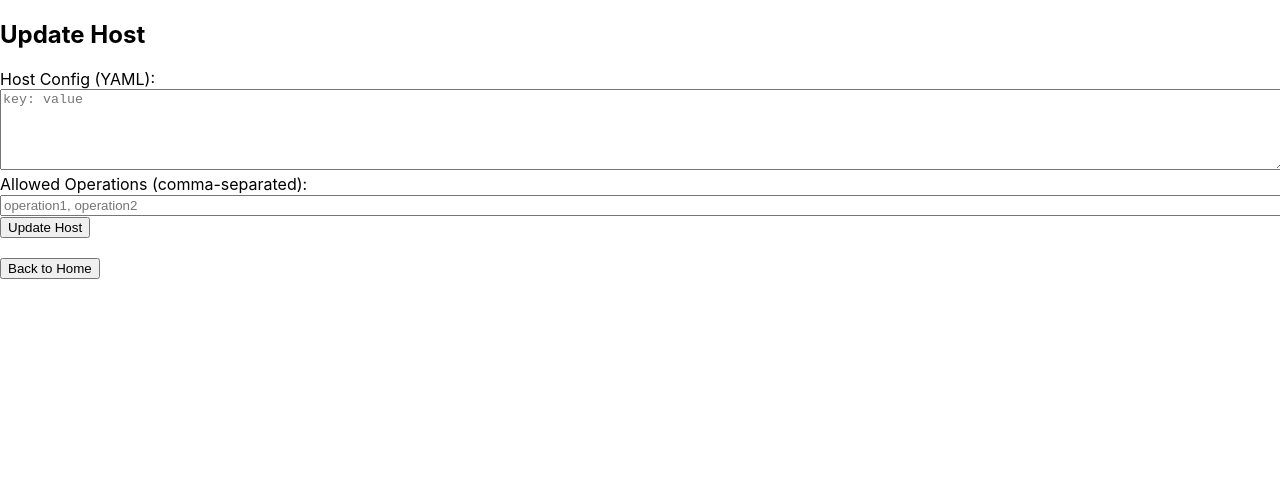
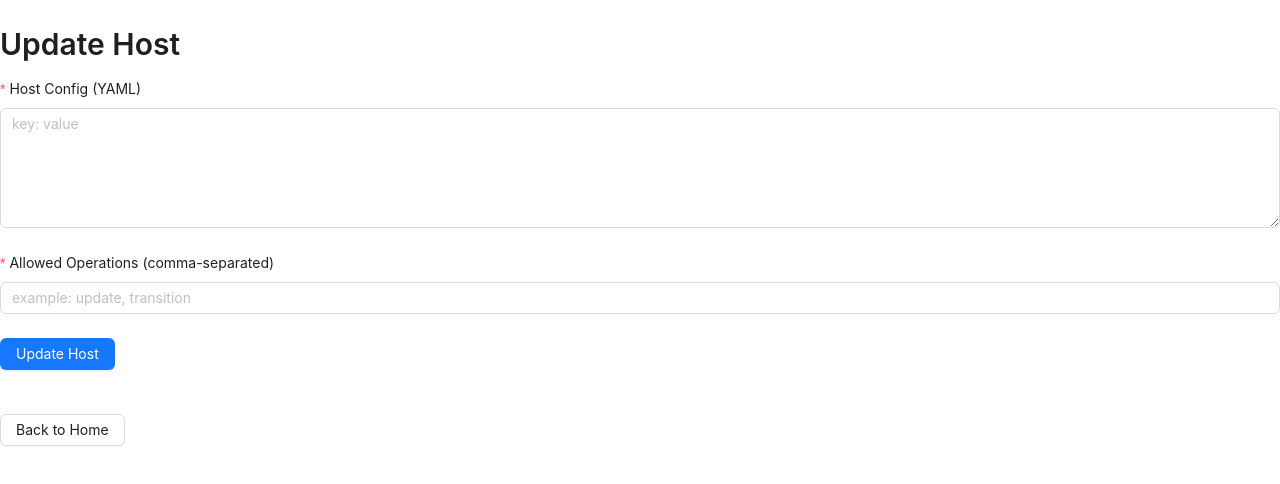
Before and after one commit to ndubchak/poseidon, a React (Create React App) app in the folder poseidon-app/: page /update-host in a window 1280 px wide. Shown: the top 484 px of the page. Built offline with nearby package versions, Linux system fonts and the light colour scheme.

Commit message:
We have some UI!

```diff
--- a/poseidon-app/package.json
+++ b/poseidon-app/package.json
@@ -6,6 +6,7 @@
     "@testing-library/jest-dom": "^5.14.1",
     "@testing-library/react": "^13.0.0",
     "@testing-library/user-event": "^13.2.1",
+    "antd": "^5.18.1",
     "google-protobuf": "^3.21.2",
     "grpc-web": "^1.5.0",
     "react": "^18.3.1",
--- a/poseidon-app/src/components/HomePage.js
+++ b/poseidon-app/src/components/HomePage.js
@@ -1,5 +1,10 @@
 import React from 'react';
 import { useNavigate } from 'react-router-dom';
+import { Button, Typography, Layout } from 'antd';
+import { Content } from 'antd/lib/layout/layout';
+
+const { Header, Footer } = Layout;
+const { Title } = Typography;
 
 const HomePage = () => {
   const navigate = useNavigate();
@@ -13,15 +18,27 @@ const HomePage = () => {
   };
 
   return (
-    <div className="landing-container">
-      <h1>Welcome to Poseidon App</h1>
-      <button className="btn-primary" onClick={handleGetHostStatusClick}>
-        Get Host Status
-      </button>
-      <button className="btn-secondary" onClick={handleUpdateHostClick}>
-        Update Host
-      </button>
-    </div>
+    <Layout style={{ minHeight: '100vh' }}>
+      <Header style={{ background: '#001529', padding: '0 20px' }}>
+        <Title level={3} style={{ color: 'white', margin: 0 }}>
+          Poseidon
+        </Title>
+      </Header>
+      <Content style={{ padding: '50px', display: 'flex', justifyContent: 'center', alignItems: 'center' }}>
+        <div style={{ textAlign: 'center' }}>
+          <Title level={2}>Trident Host Management</Title>
+          <Button type="primary" size="large" onClick={handleGetHostStatusClick} style={{ margin: '10px' }}>
+            Get Host Status
+          </Button>
+          <Button type="default" size="large" onClick={handleUpdateHostClick} style={{ margin: '10px' }}>
+            Update Host
+          </Button>
+        </div>
+      </Content>
+      <Footer style={{ textAlign: 'center' }}>
+        Trident Host Management ©2024 Created by Your Company
+      </Footer>
+    </Layout>
   );
 };
 
--- a/poseidon-app/src/components/HostStatusPage.js
+++ b/poseidon-app/src/components/HostStatusPage.js
@@ -2,6 +2,9 @@ import React, { useState, useEffect } from 'react';
 import { useNavigate, useLocation } from 'react-router-dom';
 import axios from 'axios';
 import yaml from 'js-yaml';
+import { Button, Typography, Alert } from 'antd';
+
+const { Title, Paragraph } = Typography;
 
 const HostStatusPage = () => {
   const [hostStatus, setHostStatus] = useState('');
@@ -35,10 +38,12 @@ const HostStatusPage = () => {
 
   return (
     <div>
-      <h1>Host Status</h1>
-      {error && <div style={{ color: 'red' }}>{error}</div>}
-      <button onClick={handleBackClick} style={{ marginTop: '20px' }}>Back to Home</button>
-      <pre>{hostStatus}</pre> {/* Display YAML */}
+      <Title level={2}>Host Status</Title>
+      {error && <Alert message="Error" description={error} type="error" showIcon />}
+      <Button type="primary" onClick={handleBackClick} style={{ marginTop: '20px' }}>Back to Home</Button>
+      <Paragraph>
+        <pre style={{ whiteSpace: 'pre-wrap' }}>{hostStatus}</pre> {/* Display YAML */}
+      </Paragraph>
     </div>
   );
 };
--- a/poseidon-app/src/components/UpdateHostPage.js
+++ b/poseidon-app/src/components/UpdateHostPage.js
@@ -2,23 +2,28 @@ import React, { useState } from 'react';
 import { useNavigate } from 'react-router-dom';
 import axios from 'axios';
 import yaml from 'js-yaml';
+import { Form, Input, Button, Typography, message } from 'antd';
+
+const { TextArea } = Input;
+
+const { Title } = Typography;
 
 const UpdateHostPage = () => {
-  const [hostConfig, setHostConfig] = useState('');
-  const [allowedOperations, setAllowedOperations] = useState('');
   const [updateError, setUpdateError] = useState(null);
   const navigate = useNavigate();
 
-  const handleSubmit = async (event) => {
-    event.preventDefault();
+  const handleSubmit = async (values) => {
     setUpdateError(null);
+    const { hostConfig, allowedOperations } = values;
 
     let parsedHostConfig;
     let parsedAllowedOperations;
 
     try {
       parsedHostConfig = yaml.load(hostConfig);
-      parsedAllowedOperations = yaml.load(allowedOperations);
+      parsedAllowedOperations = allowedOperations
+        .split(',')
+        .map(op => op.trim());
     } catch (error) {
       setUpdateError('Invalid YAML input: ' + error.message);
       return;
@@ -43,35 +48,42 @@ const UpdateHostPage = () => {
 
   return (
     <div>
-      <h2>Update Host</h2>
-      <form onSubmit={handleSubmit}>
-        <div>
-          <label htmlFor="hostConfig">Host Config (YAML):</label>
-          <textarea
-            id="hostConfig"
-            value={hostConfig}
-            onChange={(e) => setHostConfig(e.target.value)}
+      <Title level={2}>Update Host</Title>
+      <Form
+        layout="vertical"
+        onFinish={handleSubmit}
+      >
+        <Form.Item
+          label="Host Config (YAML)"
+          name="hostConfig"
+          rules={[{ required: true, message: 'Please input the host configuration in YAML format!' }]}
+        >
+          <TextArea
+            rows={5}
             placeholder="key: value"
-            rows={5}
             style={{ width: '100%' }}
           />
-        </div>
-        <div>
-          <label htmlFor="allowedOperations">Allowed Operations (comma-separated):</label>
-          <input
-            type="text"
-            id="allowedOperations"
-            value={allowedOperations}
-            onChange={(e) => setAllowedOperations(e.target.value)}
-            placeholder="operation1, operation2"
+        </Form.Item>
+        <Form.Item
+          label="Allowed Operations (comma-separated)"
+          name="allowedOperations"
+          rules={[{ required: true, message: 'Please input the allowed operations!' }]}
+        >
+          <Input
+            placeholder="example: update, transition"
             style={{ width: '100%' }}
           />
-        </div>
-        <button type="submit">Update Host</button>
-      </form>
-
+        </Form.Item>
+        <Form.Item>
+          <Button type="primary" htmlType="submit">
+            Update Host
+          </Button>
+        </Form.Item>
+      </Form>
       {updateError && <div style={{ color: 'red' }}>{updateError}</div>}
-      <button onClick={handleBackClick} style={{ marginTop: '20px' }}>Back to Home</button>
+      <Button onClick={handleBackClick} style={{ marginTop: '20px' }}>
+        Back to Home
+      </Button>
     </div>
   );
 };
--- a/poseidon-app/src/components/UpdatingHostPage.js
+++ b/poseidon-app/src/components/UpdatingHostPage.js
@@ -1,6 +1,9 @@
 import React, { useEffect } from 'react';
 import { useNavigate } from 'react-router-dom';
 import axios from 'axios';
+import { Spin, Typography } from "antd";
+
+const { Title } = Typography;
 
 const UpdatingHostPage = () => {
   const navigate = useNavigate();
@@ -35,7 +38,8 @@ const UpdatingHostPage = () => {
 
   return (
     <div>
-      <h1>Updating your host...</h1>
+      <Title level={2}>Updating Host Machine</Title>
+      <Spin size="large" />
       <p>Please wait while the host is being updated.</p>
     </div>
   );
```
Also changed, not shown: 2 other files (tests, documents, lock files or other folders).
